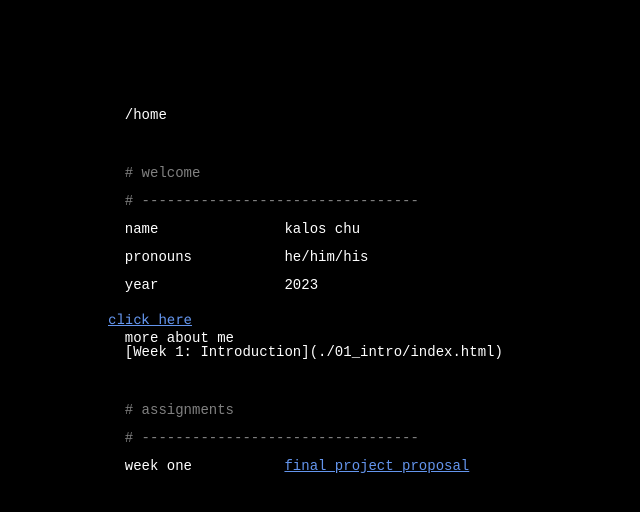
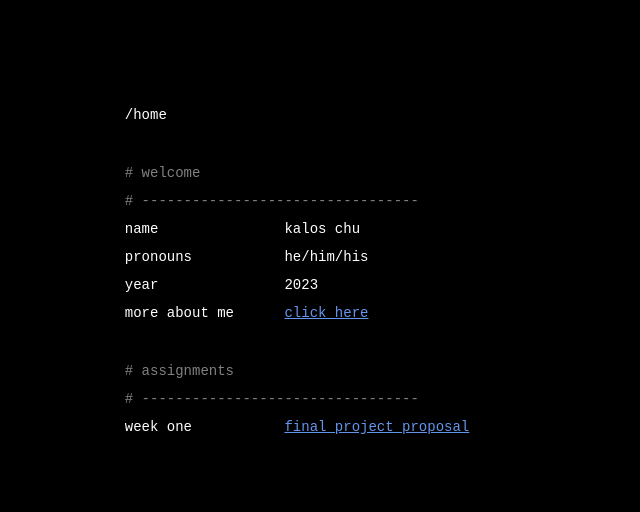
Before and after one commit to ingenuitive/PHYSCI-70, a plain HTML site: page index.html in a window 1280 px wide. Shown: the whole page, without its empty margins (0-640 px from the left). Drawn offline with Linux system fonts and the light colour scheme.

Commit message:
Update index.html

```diff
--- a/index.html
+++ b/index.html
@@ -3,8 +3,8 @@
 
 <head>
   <link rel="preconnect" href="https://fonts.googleapis.com">
-<link rel="preconnect" href="https://fonts.gstatic.com" crossorigin>
-<link href="https://fonts.googleapis.com/css2?family=Roboto+Mono&display=swap" rel="stylesheet">
+  <link rel="preconnect" href="https://fonts.gstatic.com" crossorigin>
+  <link href="https://fonts.googleapis.com/css2?family=Roboto+Mono&display=swap" rel="stylesheet">
 </head>
 
 <body bgcolor=#000000>
@@ -29,10 +29,8 @@
   <pre>
   year               2023
   </pre>
-  <a href="/about.html">click here</a>
   <pre>
-  more about me      <!--<a href="/about.html">click here</a> -->
-  [Week 1: Introduction](./01_intro/index.html)
+  more about me      <a href="about.html">click here</a>
     </pre>
 </div>
 <div>
@@ -43,11 +41,13 @@
   # ---------------------------------
   </pre>
   <pre>
-  week one           <a href="/week1.html">final project proposal</a>
+  week one           <a href="week1.html">final project proposal</a>
   </pre>
 </div>
 </body>
 
 <link rel="stylesheet" href="style.css">
 
+
+
 </html>
```
